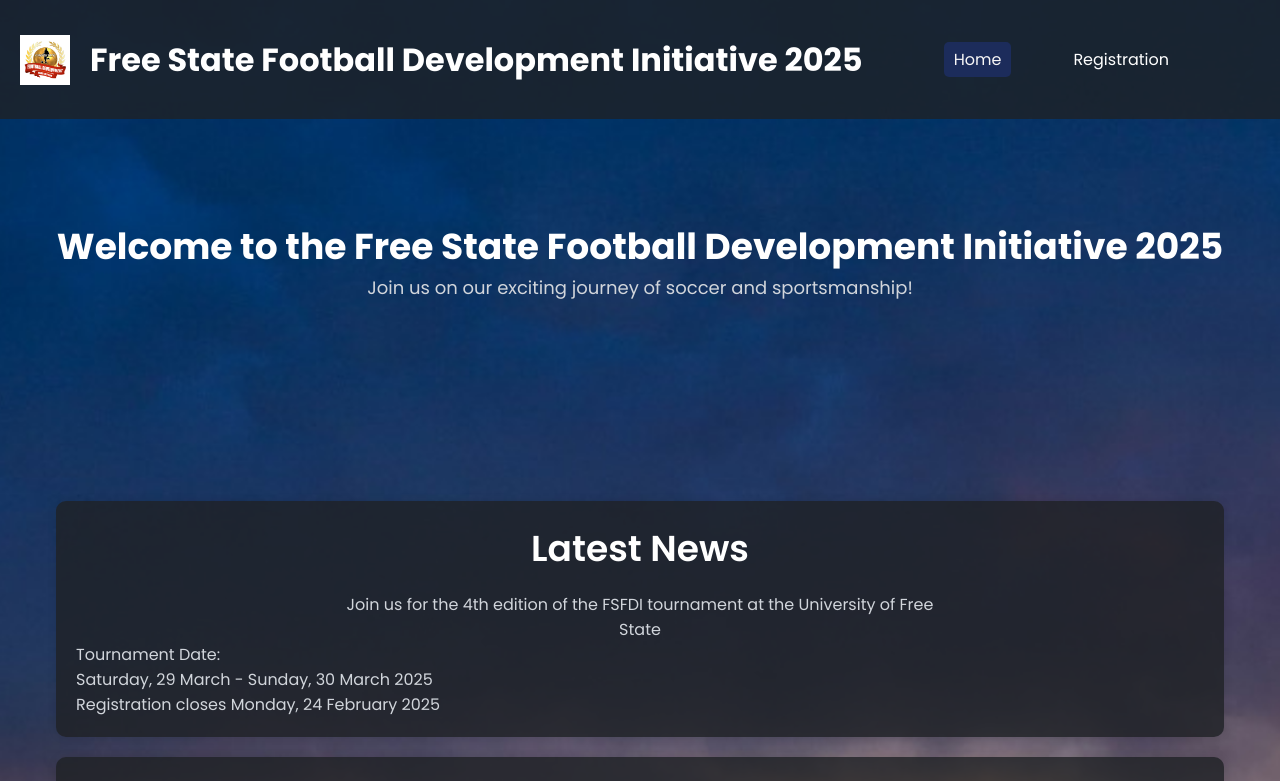
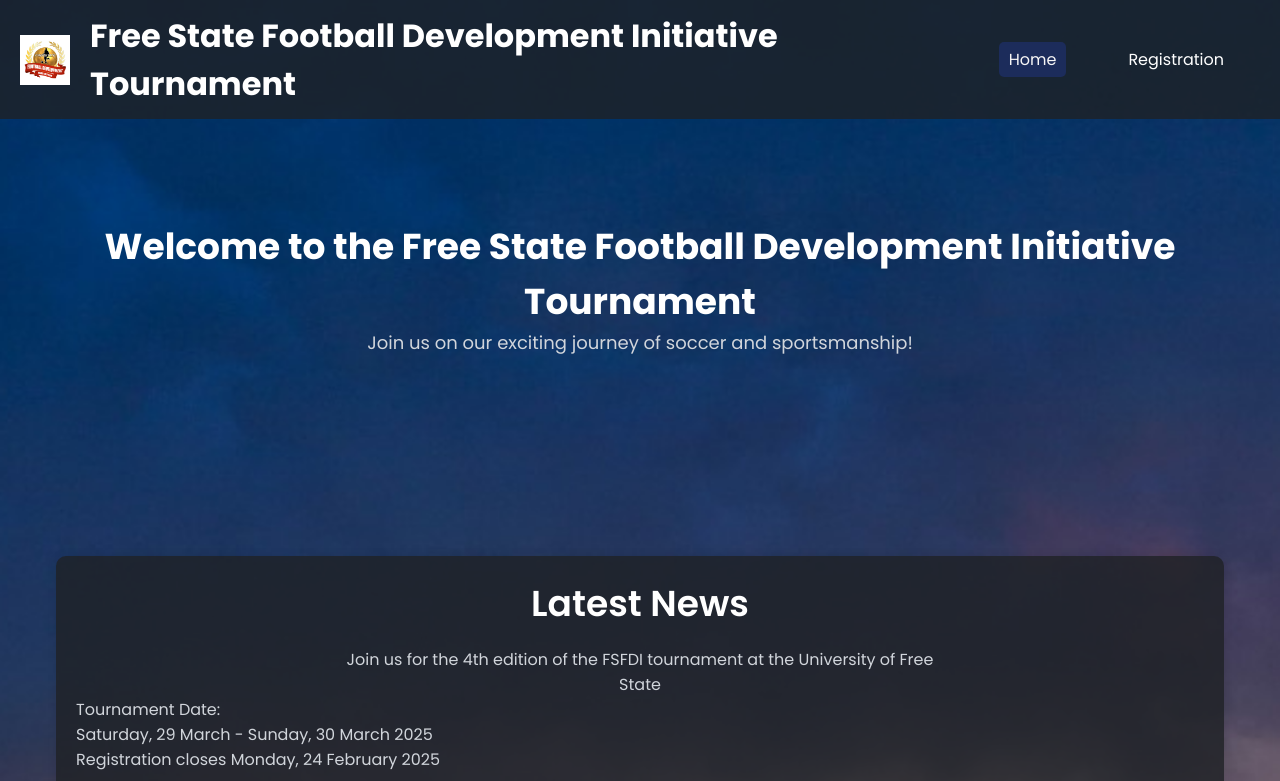
Before and after one commit to TouchRaleting03/Free_State_Football_Development_Initiative_Tournament, a website: page index.html in a window 1280 px wide. Shown: the top 781 px of the page. Drawn offline with Linux system fonts and the light colour scheme.

Commit message:
Add files via upload

```diff
--- a/index.html
+++ b/index.html
@@ -9,7 +9,7 @@
 <body>
   <header>
     <img src="images/Logo.jpeg" alt="Team Logo" class="logo">
-    <h1>Free State Football Development Initiative 2025</h1>
+    <h1>Free State Football Development Initiative Tournament</h1>
     <nav>
       <a href="index.html" class="active">Home</a>
       <a href="https://forms.gle/sie82vsxEdLDxdLBA" target="_blank">Registration</a>
@@ -17,7 +17,7 @@
   </header>
 
   <div class="hero">
-    <h1>Welcome to the Free State Football Development Initiative 2025</h1>
+    <h1>Welcome to the Free State Football Development Initiative Tournament</h1>
     <p>Join us on our exciting journey of soccer and sportsmanship!</p>
   </div>
 
```
